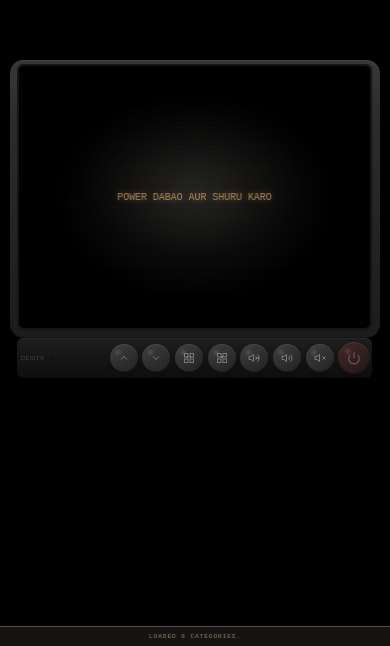
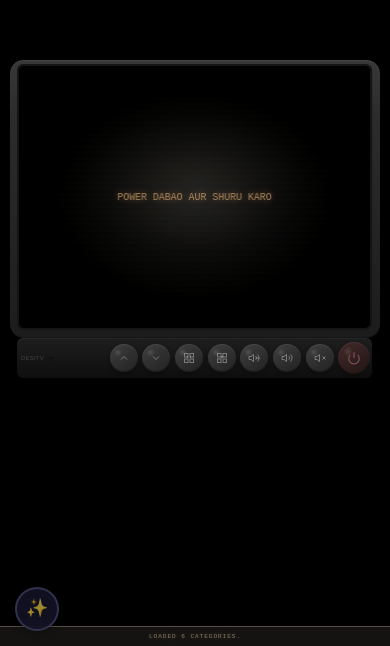
Before and after one commit to pudiish/desiTV, a React (Vite) app in the folder client/: page /tv in a window 390 px wide. Shown: the part 198-844 px from the top of the page. Built offline with nearby package versions, Linux system fonts and the light colour scheme; no server answers.

Commit message:
Add galaxy toggle button in bottom-left corner

```diff
--- a/client/src/components/backgrounds/Galaxy.css
+++ b/client/src/components/backgrounds/Galaxy.css
@@ -55,3 +55,100 @@
     radial-gradient(ellipse at 50% 50%, rgba(150, 50, 100, 0.05) 0%, transparent 70%);
   pointer-events: none;
 }
+
+/* Galaxy Toggle Button */
+.galaxy-toggle-btn {
+  position: fixed;
+  bottom: 20px;
+  left: 20px;
+  width: 44px;
+  height: 44px;
+  border-radius: 50%;
+  background: rgba(20, 20, 40, 0.8);
+  border: 2px solid rgba(100, 100, 150, 0.4);
+  color: rgba(150, 150, 200, 0.6);
+  font-size: 20px;
+  cursor: pointer;
+  display: flex;
+  align-items: center;
+  justify-content: center;
+  transition: all 0.3s ease;
+  z-index: 100;
+  backdrop-filter: blur(8px);
+  -webkit-backdrop-filter: blur(8px);
+  box-shadow: 0 2px 10px rgba(0, 0, 0, 0.3);
+}
+
+.galaxy-toggle-btn:hover {
+  transform: scale(1.1);
+  background: rgba(30, 30, 60, 0.9);
+  border-color: rgba(150, 150, 255, 0.6);
+  color: rgba(200, 200, 255, 0.9);
+  box-shadow: 0 0 20px rgba(100, 100, 255, 0.3);
+}
+
+.galaxy-toggle-btn.active {
+  background: linear-gradient(135deg, rgba(60, 40, 100, 0.9), rgba(40, 60, 120, 0.9));
+  border-color: rgba(180, 150, 255, 0.8);
+  color: #fff;
+  box-shadow:
+    0 0 15px rgba(150, 100, 255, 0.5),
+    inset 0 0 10px rgba(255, 255, 255, 0.1);
+  animation: galaxy-pulse 2s ease-in-out infinite;
+}
+
+.galaxy-toggle-btn.active .galaxy-icon {
+  animation: sparkle 1.5s ease-in-out infinite;
+}
+
+@keyframes galaxy-pulse {
+  0%, 100% {
+    box-shadow:
+      0 0 15px rgba(150, 100, 255, 0.5),
+      inset 0 0 10px rgba(255, 255, 255, 0.1);
+  }
+  50% {
+    box-shadow:
+      0 0 25px rgba(150, 100, 255, 0.7),
+      inset 0 0 15px rgba(255, 255, 255, 0.2);
+  }
+}
+
+@keyframes sparkle {
+  0%, 100% {
+    transform: scale(1) rotate(0deg);
+    opacity: 1;
+  }
+  50% {
+    transform: scale(1.2) rotate(15deg);
+    opacity: 0.8;
+  }
+}
+
+.galaxy-icon {
+  display: flex;
+  align-items: center;
+  justify-content: center;
+  line-height: 1;
+}
+
+/* Hide in fullscreen - button inside TVFrame handles it */
+:fullscreen .galaxy-toggle-btn,
+:-webkit-full-screen .galaxy-toggle-btn,
+:-moz-full-screen .galaxy-toggle-btn,
+:-ms-fullscreen .galaxy-toggle-btn,
+.ios-fullscreen-active .galaxy-toggle-btn,
+.tv-fullscreen-active .galaxy-toggle-btn {
+  display: none;
+}
+
+/* Mobile adjustments */
+@media (max-width: 768px) {
+  .galaxy-toggle-btn {
+    bottom: 15px;
+    left: 15px;
+    width: 40px;
+    height: 40px;
+    font-size: 18px;
+  }
+}
--- a/client/src/pages/Home.jsx
+++ b/client/src/pages/Home.jsx
@@ -33,6 +33,7 @@ export default function Home() {
 	const [volume, setVolume] = useState(0.5)
 	const [prevVolume, setPrevVolume] = useState(0.5) // For mute toggle
 	const [staticActive, setStaticActive] = useState(false)
+	const [galaxyEnabled, setGalaxyEnabled] = useState(false) // Galaxy background toggle
 	const [statusMessage, setStatusMessage] = useState(`${getTimeBasedGreeting()} POWER BUTTON DABAO AUR SHURU KARO!`)
 	const [isBuffering, setIsBuffering] = useState(false)
 	const [bufferErrorMessage, setBufferErrorMessage] = useState('')
@@ -958,7 +959,8 @@ export default function Home() {
 
 		return (
 		<>
-		{/* Galaxy Background - Shows when TV is powered on, reacts to video playback */}
+		{/* Galaxy Background - Shows when enabled and TV is powered on */}
+		{galaxyEnabled && (
 			<Galaxy
 				isActive={power}
 				baseSpeed={0.3}
@@ -967,6 +969,17 @@ export default function Home() {
 				isPlaying={power && (playbackInfo?.isPlaying === true) && !isBuffering && !playbackInfo?.isBuffering}
 				isBuffering={isBuffering || playbackInfo?.isBuffering}
 			/>
+		)}
+
+		{/* Galaxy Toggle Button - Bottom Left Corner */}
+		<button
+			className={`galaxy-toggle-btn ${galaxyEnabled ? 'active' : ''}`}
+			onClick={() => setGalaxyEnabled(!galaxyEnabled)}
+			title={galaxyEnabled ? 'Disable Galaxy Effect' : 'Enable Galaxy Effect'}
+			aria-label="Toggle Galaxy Background"
+		>
+			<span className="galaxy-icon">✨</span>
+		</button>
 
 		<div className="main-container">
 			{/* Global glass overlay covering window while keeping remote above */}
@@ -1002,14 +1015,14 @@ export default function Home() {
 			onVolumeUp={handleVolumeUp}
 			onVolumeDown={handleVolumeDown}
 			onMute={handleMute}
-			galaxyProps={{
+			galaxyProps={galaxyEnabled ? {
 				isActive: power,
 				baseSpeed: 0.3,
 				density: 400,
 				volume: volume,
 				isPlaying: power && (playbackInfo?.isPlaying === true) && !isBuffering && !playbackInfo?.isBuffering,
 				isBuffering: isBuffering || playbackInfo?.isBuffering,
-			}}
+			} : null}
 			remoteOverlayComponent={
 				<TVRemote
 					power={power}
```
Also changed, not shown: 2 other files (tests, documents, lock files or other folders). Lines whose indentation alone changed are shown as unchanged.
